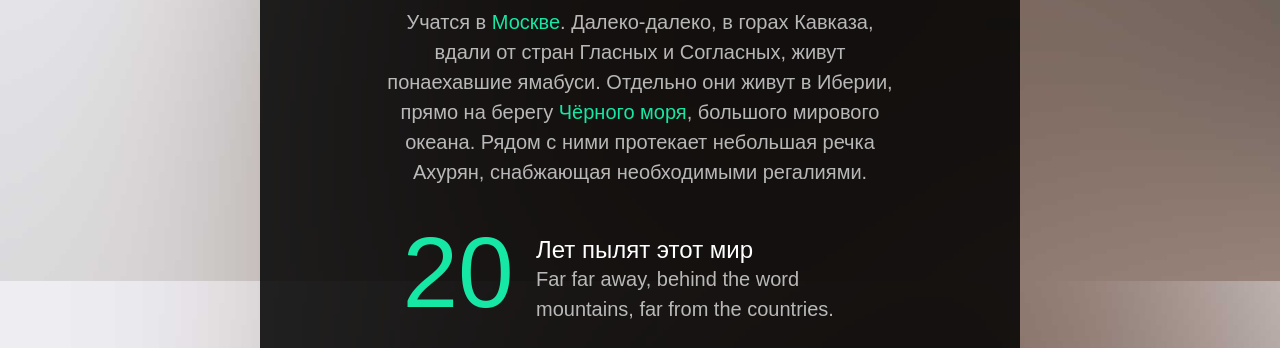
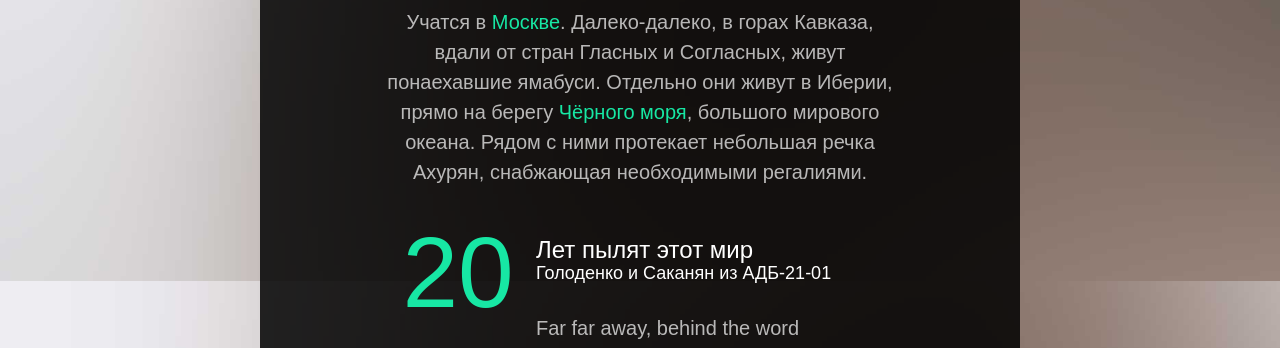
Before and after one commit to Dmitry7571/Dmitry7571.github.io, a plain HTML site: page index.html in a window 1280 px wide. Shown: the part 573-921 px from the top of the page. Drawn offline with Linux system fonts and the light colour scheme; files whose address does not match are found by name.

Commit message:
Add files via upload

```diff
--- a/index.html
+++ b/index.html
@@ -84,6 +84,7 @@
 							<div class="fh5co-number fh5co-left">20</div>
 							<div class="fh5co-text">
 								<h3 class="border-bottom">Лет пылят этот мир</h3>
+								<h4 class="border-bottom">Голоденко и Саканян из АДБ-21-01</h4>
 								<p>Far far away, behind the word mountains, far from the countries.</p>
 							</div>
 						</div>
```
